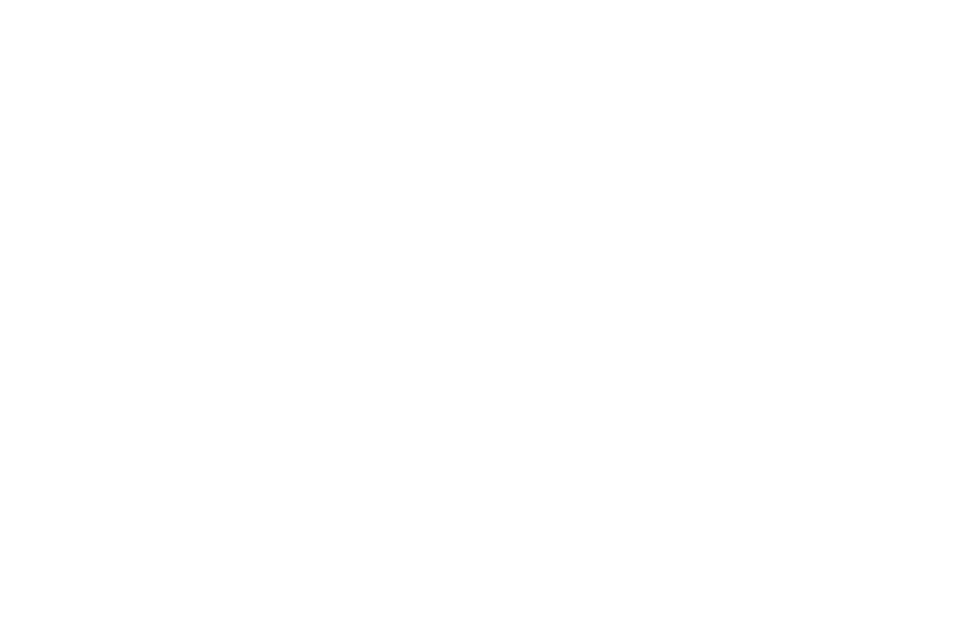
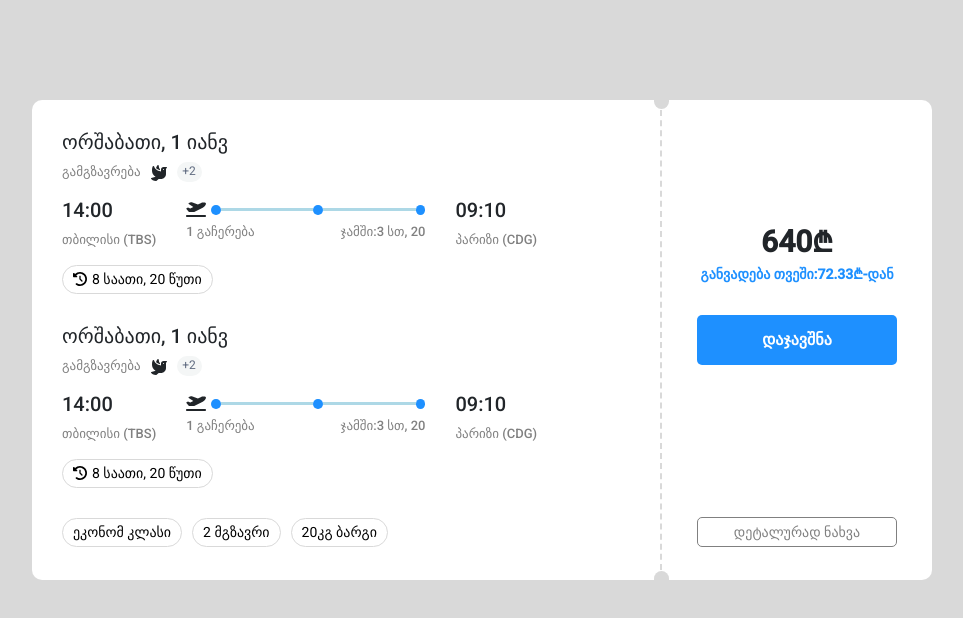
Before and after one commit to GioDanelia940/ticket, an Angular app: page / in a window 1280 px wide. Shown: the top 618 px of the page, without its empty margins (158-1121 px from the left). Built offline with nearby package versions, Linux system fonts and the light colour scheme.

Commit message:
added ticket-desktop component markup

```diff
--- a/angular.json
+++ b/angular.json
@@ -31,8 +31,8 @@
             ],
             "styles": [
               "@angular/material/prebuilt-themes/indigo-pink.css",
-              "src/styles.scss",
-              "node_modules/bootstrap/dist/css/bootstrap.min.css"
+              "node_modules/bootstrap/dist/css/bootstrap.min.css",
+              "src/styles.scss"
             ],
             "scripts": []
           },
--- a/src/app/app.component.html
+++ b/src/app/app.component.html
@@ -1,2 +1,7 @@
 <article>
+  <div
+    class="container d-flex justify-content-center m-auto"
+  >
+    <app-ticket-desktop> </app-ticket-desktop>
+  </div>
 </article>
--- a/src/app/ticket-desktop/ticket-desktop.component.html
+++ b/src/app/ticket-desktop/ticket-desktop.component.html
@@ -1 +1,107 @@
-<p>ticket-desktop works!</p>
+<div class="ticket">
+  <div class="empty-dot-top"></div>
+  <div class="d-flex ticket-body">
+    <div class="first-part">
+      <div class="d-flex flex-column justify-content-center">
+        <div class="fly-data">
+          <h5>ორშაბათი, 1 იანვ</h5>
+          <div class="d-flex">
+            <p class="sub-title">გამგზავრება</p>
+            <fa-icon [icon]="faDove" style="margin-left: 10px"></fa-icon>
+            <div class="title-circle">+2</div>
+          </div>
+          <div class="d-flex">
+            <div class="fly-hour-start">
+              <h5>14:00</h5>
+              <p class="sub-title">თბილისი (TBS)</p>
+            </div>
+            <div class="fly-route">
+              <div class="d-flex justify-content-center align-items-center">
+                <fa-icon [icon]="faPlane" style="margin-right: 5px"></fa-icon>
+                <div class="route-dot"></div>
+                <div class="route-dash"></div>
+                <div class="route-dot"></div>
+                <div class="route-dash"></div>
+                <div class="route-dot"></div>
+              </div>
+              <div class="d-flex justify-content-between">
+                <p class="sub-title">1 გაჩერება</p>
+                <p class="sub-title">ჯამში:3 სთ, 20</p>
+              </div>
+            </div>
+            <div class="fly-hour-end">
+              <h5>09:10</h5>
+              <p class="sub-title">პარიზი (CDG)</p>
+            </div>
+          </div>
+          <button class="button-type-1">
+            <fa-icon [icon]="faClock" style="margin-right: 5px"></fa-icon>8
+            საათი, 20 წუთი
+          </button>
+        </div>
+        <div class="fly-data">
+          <h5>ორშაბათი, 1 იანვ</h5>
+          <div class="d-flex">
+            <p class="sub-title">გამგზავრება</p>
+            <fa-icon [icon]="faDove" style="margin-left: 10px"></fa-icon>
+            <div class="title-circle">+2</div>
+          </div>
+          <div class="d-flex">
+            <div class="fly-hour-start">
+              <h5>14:00</h5>
+              <p class="sub-title">თბილისი (TBS)</p>
+            </div>
+            <div class="fly-route">
+              <div class="d-flex justify-content-center align-items-center">
+                <fa-icon [icon]="faPlane" style="margin-right: 5px"></fa-icon>
+                <div class="route-dot"></div>
+                <div class="route-dash"></div>
+                <div class="route-dot"></div>
+                <div class="route-dash"></div>
+                <div class="route-dot"></div>
+              </div>
+              <div class="d-flex justify-content-between">
+                <p class="sub-title">1 გაჩერება</p>
+                <p class="sub-title">ჯამში:3 სთ, 20</p>
+              </div>
+            </div>
+            <div class="fly-hour-end">
+              <h5>09:10</h5>
+              <p class="sub-title">პარიზი (CDG)</p>
+            </div>
+          </div>
+          <button class="button-type-1">
+            <fa-icon [icon]="faClock" style="margin-right: 5px"></fa-icon>8
+            საათი, 20 წუთი
+          </button>
+        </div>
+        <div
+          class="d-flex justify-content-start align-items-center"
+          style="margin: 30px 0 10px 30px"
+        >
+          <div class="button-type-1">ეკონომ კლასი</div>
+
+          <div class="button-type-1">2 მგზავრი</div>
+
+          <div class="button-type-1">20კგ ბარგი</div>
+        </div>
+      </div>
+    </div>
+    <div class="second-part">
+      <div class="d-flex flex-column" style="height: 100%">
+        <div
+          class="d-flex flex-column justify-content-center align-items-center"
+          style="height: 80%"
+        >
+          <div class="price">640₾</div>
+          <div class="sub-price">განვადება თვეში:72.33₾-დან</div>
+          <button class="reserve">დაჯავშნა</button>
+        </div>
+        <div class="details d-flex justify-content-center align-items-center m-auto">
+          <button class="detail-button">დეტალურად ნახვა</button>
+        </div>
+      </div>
+    </div>
+  </div>
+  <div class="empty-dot-bottom"></div>
+</div>
--- a/src/app/ticket-desktop/ticket-desktop.component.scss
+++ b/src/app/ticket-desktop/ticket-desktop.component.scss
@@ -0,0 +1,127 @@
+.ticket {
+  height: 480px;
+  width: 900px;
+  background-color: white;
+  margin-top: 100px;
+  border-radius: 10px;
+}
+.ticket-body {
+  height: 100%;
+  width: 100%;
+}
+.second-part {
+  width: 30%;
+  height: 100%;
+  border-radius: 0 10px 10px 0px;
+}
+.first-part {
+  display: inline-block;
+  width: 70%;
+  height: 100%;
+  border-right: 2px dashed rgb(217, 217, 217);
+}
+.empty-dot-top {
+  background-color: rgb(217, 217, 217);
+  height: 9px;
+  width: 15px;
+  border-radius: 0 0 10px 10px;
+  margin-left: 622px;
+  position: fixed;
+}
+.empty-dot-bottom {
+  background-color: rgb(217, 217, 217);
+  height: 9px;
+  width: 15px;
+  border-radius: 10px 10px 0 0;
+  margin-left: 622px;
+  position: relative;
+  bottom: 9px;
+}
+.fly-data {
+  margin-left: 30px;
+  margin-top: 30px;
+}
+.sub-title {
+  color: grey;
+  font-size: 13px;
+  font-weight: 500;
+}
+.title-circle {
+  background-color: rgb(244, 246, 246);
+  color: rgb(97, 108, 129);
+  height: 20px;
+  width: 25px;
+  text-align: center;
+  font-size: 12px;
+  margin-left: 10px;
+  border-radius: 15px;
+}
+.route-dot {
+  height: 10px;
+  width: 10px;
+  background-color: dodgerblue;
+  border-radius: 50%;
+}
+.fly-route {
+  margin-left: 30px;
+  width: 40%;
+}
+.route-dash {
+  height: 3px;
+  background-color: lightblue;
+  width: 40%;
+}
+.fly-hour-end {
+  margin-left: 30px;
+}
+.button-type-1 {
+  margin-right: 10px;
+  background-color: white;
+  border-radius: 15px;
+  padding: 3px 10px;
+  color: black;
+  font-size: 14px;
+  font-weight: 400;
+  border: 1px solid rgb(217, 217, 217);
+}
+.button-type-1:hover {
+  background-color: rgb(217, 217, 217);
+  box-shadow: 1px 1px 5px grey;
+}
+.price {
+  font-size: 30px;
+  font-weight: bolder;
+}
+.sub-price {
+  color: dodgerblue;
+  font-weight: bold;
+  font-size: 14px;
+}
+.reserve {
+  background-color: dodgerblue;
+  margin-top: 30px;
+  width: 200px;
+  height: 50px;
+  border-radius: 5px;
+  border: none;
+  color: white;
+  font-weight: bold;
+}
+.reserve:hover {
+  box-shadow: 1px 1px 5px grey;
+}
+.detail-button {
+  background-color: white;
+  color: grey;
+  width: 200px;
+  height: 30px;
+  border-radius: 5px;
+  border: 1px solid grey;
+  font-weight: 500;
+  font-size: 14px;
+}
+
+.detail-button:hover {
+  background-color: rgb(217, 217, 217);
+  box-shadow: 1px 1px 5px grey;
+}
--- a/src/app/ticket-desktop/ticket-desktop.component.ts
+++ b/src/app/ticket-desktop/ticket-desktop.component.ts
@@ -1,10 +1,14 @@
 import { Component } from '@angular/core';
+import { faClockRotateLeft, faDove } from '@fortawesome/free-solid-svg-icons';
+import { faPlaneDeparture } from '@fortawesome/free-solid-svg-icons';
 
 @Component({
   selector: 'app-ticket-desktop',
   templateUrl: './ticket-desktop.component.html',
-  styleUrls: ['./ticket-desktop.component.scss']
+  styleUrls: ['./ticket-desktop.component.scss'],
 })
 export class TicketDesktopComponent {
-
+  faDove = faDove;
+  faPlane = faPlaneDeparture;
+  faClock = faClockRotateLeft;
 }
--- a/src/styles.scss
+++ b/src/styles.scss
@@ -1,4 +1,11 @@
 /* You can add global styles to this file, and also import other style files */
 
-html, body { height: 100%; }
-body { margin: 0; font-family: Roboto, "Helvetica Neue", sans-serif; }
+html,
+body {
+  height: 100%;
+  background-color: rgb(217, 217, 217) !important;
+}
+body {
+  margin: 0;
+  font-family: Roboto, "Helvetica Neue", sans-serif;
+}
```
